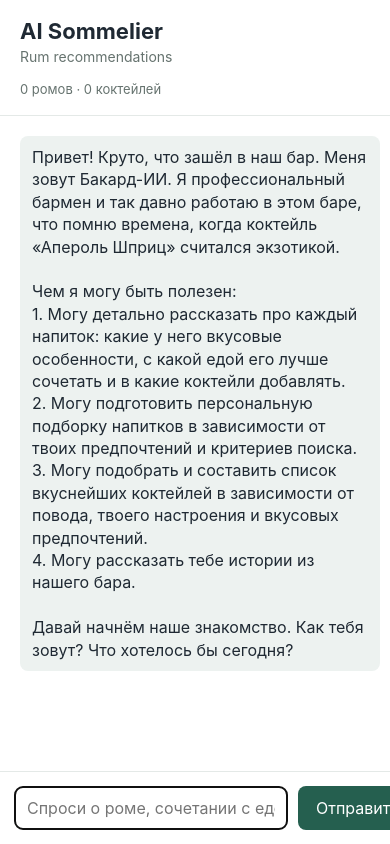
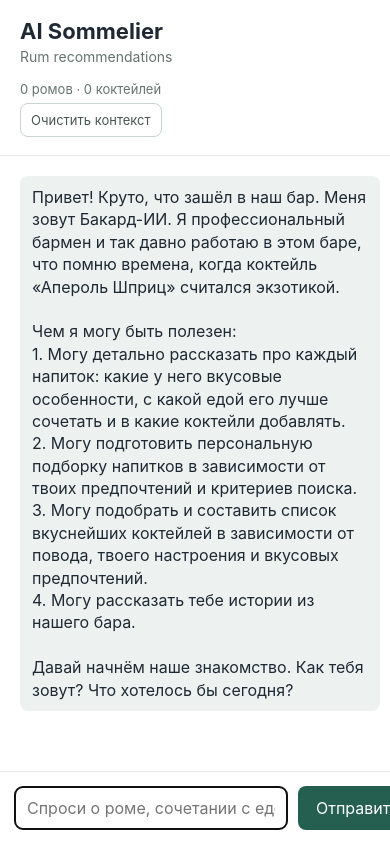
Before and after one commit to EgorGMkII/SPIRT_RECOMENDER_MVP, a FastAPI app: page / in a window 390 px wide. Run offline with FastAPI, Linux system fonts and the light colour scheme; data that the repository does not hold is empty.

Commit message:
dellete session button

```diff
--- a/sommelier/web/static/chat.js
+++ b/sommelier/web/static/chat.js
@@ -3,6 +3,7 @@ const form = document.querySelector("#chat-form");
 const input = document.querySelector("#message-input");
 const button = form.querySelector("button");
 const statusNode = document.querySelector("#status");
+const resetButton = document.querySelector("#reset-session");
 
 const sessionIdKey = "sommelier_session_id";
 const DEFAULT_GREETING = `Привет! Круто, что зашёл в наш бар. Меня зовут Бакард-ИИ. Я профессиональный бармен и так давно работаю в этом баре, что помню времена, когда коктейль «Апероль Шприц» считался экзотикой.
@@ -22,11 +23,24 @@ function createSessionId() {
   return `session-${Date.now()}-${Math.random().toString(16).slice(2)}`;
 }
 
-let sessionId = localStorage.getItem(sessionIdKey);
-if (!sessionId) {
-  sessionId = createSessionId();
-  localStorage.setItem(sessionIdKey, sessionId);
+function loadOrCreateSessionId() {
+  try {
+    const saved = window.localStorage.getItem(sessionIdKey);
+    if (saved) {
+      return saved;
+    }
+    const created = createSessionId();
+    window.localStorage.setItem(sessionIdKey, created);
+    return created;
+  } catch (error) {
+    // Private browsing or strict privacy settings may disable localStorage.
+    // The chat must still work; this id will simply last for the current tab.
+    console.warn("Persistent browser session is unavailable", error);
+    return createSessionId();
+  }
 }
+
+const sessionId = loadOrCreateSessionId();
 
 function stripUnsupportedMarkdown(text) {
   return text
@@ -111,6 +125,34 @@ async function loadCatalogStatus() {
 loadCatalogStatus();
 loadChatHistory();
 
+resetButton.addEventListener("click", async () => {
+  const confirmed = window.confirm(
+    "Очистить весь диалог, память, профиль и корзину?"
+  );
+  if (!confirmed) return;
+
+  setFormEnabled(false);
+  resetButton.disabled = true;
+  try {
+    const response = await fetch(
+      `/api/sessions/${encodeURIComponent(sessionId)}`,
+      { method: "DELETE" }
+    );
+    if (!response.ok) {
+      throw new Error(`Session reset failed: ${response.status}`);
+    }
+    messages.replaceChildren();
+    appendMessage("assistant", DEFAULT_GREETING);
+  } catch (error) {
+    console.error("Session reset failed", error);
+    window.alert("Не удалось очистить контекст. Попробуйте ещё раз.");
+  } finally {
+    setFormEnabled(true);
+    resetButton.disabled = false;
+    input.focus();
+  }
+});
+
 form.addEventListener("submit", async (event) => {
   event.preventDefault();
   const text = input.value.trim();
--- a/sommelier/web/static/styles.css
+++ b/sommelier/web/static/styles.css
@@ -52,6 +52,32 @@ body {
   color: #66736f;
   font-size: 13px;
   white-space: nowrap;
+}
+
+.header-actions {
+  display: flex;
+  align-items: center;
+  gap: 12px;
+}
+
+.header-actions button {
+  padding: 8px 10px;
+  border: 1px solid #c9d3cf;
+  border-radius: 8px;
+  color: #495753;
+  background: #ffffff;
+  font: inherit;
+  font-size: 13px;
+  cursor: pointer;
+}
+
+.header-actions button:hover {
+  background: #f4f7f6;
+}
+
+.header-actions button:disabled {
+  cursor: wait;
+  opacity: 0.6;
 }
 
 .messages {
@@ -138,6 +164,12 @@ body {
     white-space: normal;
   }
 
+  .header-actions {
+    align-items: flex-start;
+    flex-direction: column;
+    gap: 6px;
+  }
+
   .message {
     max-width: 92%;
   }
--- a/sommelier/web/templates/index.html
+++ b/sommelier/web/templates/index.html
@@ -14,7 +14,10 @@
             <h1>AI Sommelier</h1>
             <span>Rum recommendations</span>
           </div>
-          <small id="status">Загрузка каталога...</small>
+          <div class="header-actions">
+            <small id="status">Загрузка каталога...</small>
+            <button id="reset-session" type="button">Очистить контекст</button>
+          </div>
         </header>
         <div id="messages" class="messages" aria-live="polite"></div>
         <form id="chat-form" class="composer">
@@ -23,6 +26,6 @@
         </form>
       </section>
     </main>
-    <script src="/static/chat.js"></script>
+    <script src="/static/chat.js?v=20260706-2"></script>
   </body>
 </html>
```
Also changed, not shown: sommelier/web/api.py (+12 -1 lines), 1 other file.
